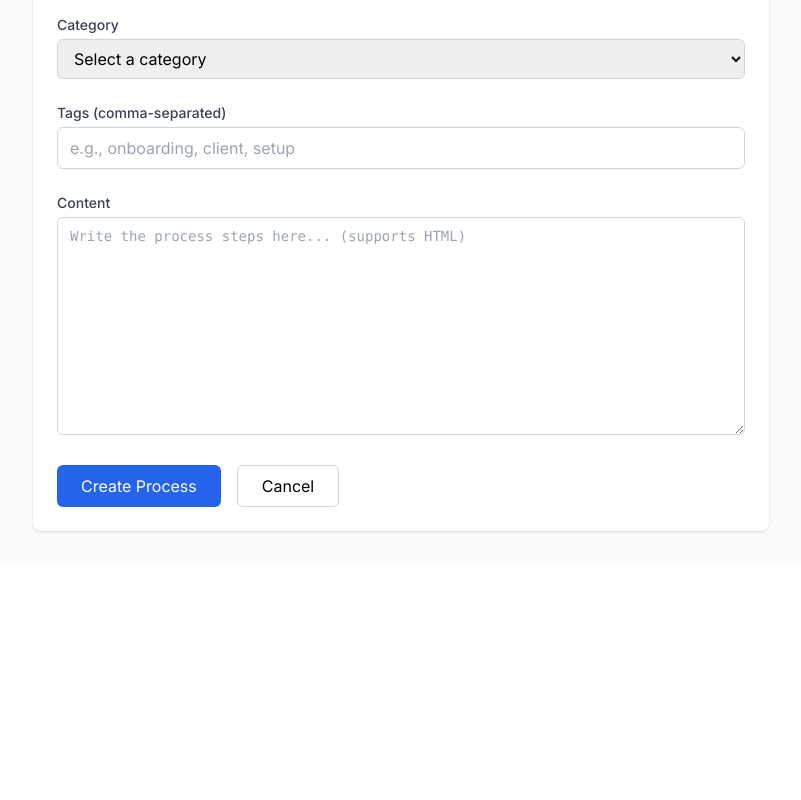
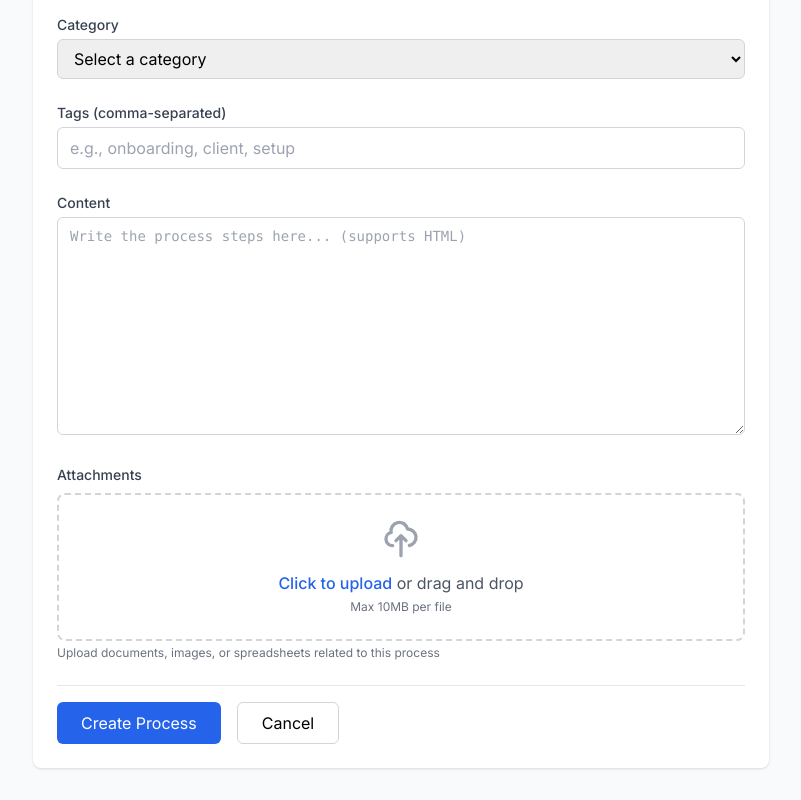
Before and after one commit to xclsv-bot/xclsv-processes-hub, a Next.js app in the folder apps/web/: page /processes/new in a window 1280 px wide. Shown: the part 408-1208 px from the top of the page, without its empty margins (239-1040 px from the left). Before the commit the page ends 971 px from the top, so only its background shows below. Built offline with nearby package versions, Linux system fonts and the light colour scheme.

Commit message:
Add file upload UI to new process page
- FileUpload component with drag-and-drop support
- Shows upload progress and file list
- Supports images, PDFs, docs, spreadsheets
- Max 10MB per file
- Attachments auto-appended to process content

```diff
--- a/apps/web/src/app/processes/new/page.tsx
+++ b/apps/web/src/app/processes/new/page.tsx
@@ -3,11 +3,22 @@
 import { useState } from 'react';
 import { useRouter } from 'next/navigation';
 import api from '@/lib/api';
+import { FileUpload } from '@/components/upload';
+
+interface UploadedFile {
+  id: string;
+  filename: string;
+  originalName: string;
+  mimeType: string;
+  size: number;
+  url: string;
+}
 
 export default function NewProcessPage() {
   const router = useRouter();
   const [isSubmitting, setIsSubmitting] = useState(false);
   const [error, setError] = useState('');
+  const [uploadedFiles, setUploadedFiles] = useState<UploadedFile[]>([]);
   const [formData, setFormData] = useState({
     title: '',
     description: '',
@@ -16,18 +27,38 @@ export default function NewProcessPage() {
     tags: '',
   });
 
+  const handleFileUpload = (file: UploadedFile) => {
+    setUploadedFiles((prev) => [...prev, file]);
+  };
+
+  const handleFileRemove = (fileId: string) => {
+    setUploadedFiles((prev) => prev.filter((f) => f.id !== fileId));
+  };
+
   const handleSubmit = async (e: React.FormEvent) => {
     e.preventDefault();
     setIsSubmitting(true);
     setError('');
 
     try {
+      // Build content with file references if any
+      let content = formData.content || '<p></p>';
+
+      // Append uploaded files as attachments section
+      if (uploadedFiles.length > 0) {
+        const attachmentsList = uploadedFiles
+          .map((f) => `<li><a href="${f.url}" target="_blank">${f.originalName}</a></li>`)
+          .join('\n');
+        content += `\n\n<h3>Attachments</h3>\n<ul>\n${attachmentsList}\n</ul>`;
+      }
+
       const payload = {
         title: formData.title,
         description: formData.description,
-        content: formData.content || '<p></p>',
+        content,
         category: formData.category || 'General',
         tags: formData.tags ? formData.tags.split(',').map(t => t.trim()) : [],
+        mediaIds: uploadedFiles.map((f) => f.id),
       };
 
       await api.post('/processes', payload);
@@ -132,7 +163,24 @@ export default function NewProcessPage() {
             />
           </div>
 
-          <div className="flex gap-4">
+          {/* File Upload Section */}
+          <div>
+            <label className="block text-sm font-medium text-gray-700 mb-2">
+              Attachments
+            </label>
+            <FileUpload
+              onUpload={handleFileUpload}
+              onRemove={handleFileRemove}
+              accept="image/*,.pdf,.doc,.docx,.xls,.xlsx,.ppt,.pptx,.txt,.csv"
+              maxSize={10}
+              multiple
+            />
+            <p className="mt-1 text-xs text-gray-500">
+              Upload documents, images, or spreadsheets related to this process
+            </p>
+          </div>
+
+          <div className="flex gap-4 pt-4 border-t">
             <button
               type="submit"
               disabled={isSubmitting}
--- /dev/null
+++ b/apps/web/src/components/upload/FileUpload.tsx
@@ -0,0 +1,203 @@
+'use client';
+
+import { useState, useRef } from 'react';
+import api from '@/lib/api';
+
+interface UploadedFile {
+  id: string;
+  filename: string;
+  originalName: string;
+  mimeType: string;
+  size: number;
+  url: string;
+}
+
+interface FileUploadProps {
+  processId?: string;
+  onUpload?: (file: UploadedFile) => void;
+  onRemove?: (fileId: string) => void;
+  accept?: string;
+  maxSize?: number; // in MB
+  multiple?: boolean;
+}
+
+export function FileUpload({
+  processId,
+  onUpload,
+  onRemove,
+  accept = 'image/*,.pdf,.doc,.docx,.xls,.xlsx',
+  maxSize = 10,
+  multiple = true,
+}: FileUploadProps) {
+  const [files, setFiles] = useState<UploadedFile[]>([]);
+  const [uploading, setUploading] = useState(false);
+  const [error, setError] = useState<string | null>(null);
+  const [dragOver, setDragOver] = useState(false);
+  const inputRef = useRef<HTMLInputElement>(null);
+
+  const handleFiles = async (fileList: FileList | null) => {
+    if (!fileList || fileList.length === 0) return;
+
+    setError(null);
+    setUploading(true);
+
+    const uploadPromises = Array.from(fileList).map(async (file) => {
+      // Validate size
+      if (file.size > maxSize * 1024 * 1024) {
+        throw new Error(`${file.name} exceeds ${maxSize}MB limit`);
+      }
+
+      const formData = new FormData();
+      formData.append('file', file);
+      if (processId) {
+        formData.append('processId', processId);
+      }
+
+      try {
+        const { data } = await api.post('/media/upload', formData, {
+          headers: { 'Content-Type': 'multipart/form-data' },
+        });
+        return data.data as UploadedFile;
+      } catch (err: any) {
+        throw new Error(`Failed to upload ${file.name}: ${err.response?.data?.message || err.message}`);
+      }
+    });
+
+    try {
+      const uploaded = await Promise.all(uploadPromises);
+      setFiles((prev) => [...prev, ...uploaded]);
+      uploaded.forEach((f) => onUpload?.(f));
+    } catch (err: any) {
+      setError(err.message);
+    } finally {
+      setUploading(false);
+      if (inputRef.current) inputRef.current.value = '';
+    }
+  };
+
+  const handleRemove = async (fileId: string) => {
+    try {
+      await api.delete(`/media/${fileId}`);
+      setFiles((prev) => prev.filter((f) => f.id !== fileId));
+      onRemove?.(fileId);
+    } catch (err: any) {
+      setError(`Failed to remove file: ${err.response?.data?.message || err.message}`);
+    }
+  };
+
+  const formatSize = (bytes: number) => {
+    if (bytes < 1024) return `${bytes} B`;
+    if (bytes < 1024 * 1024) return `${(bytes / 1024).toFixed(1)} KB`;
+    return `${(bytes / (1024 * 1024)).toFixed(1)} MB`;
+  };
+
+  return (
+    <div className="space-y-4">
+      {/* Drop Zone */}
+      <div
+        className={`border-2 border-dashed rounded-lg p-6 text-center transition-colors ${
+          dragOver
+            ? 'border-blue-500 bg-blue-50'
+            : 'border-gray-300 hover:border-gray-400'
+        }`}
+        onDragOver={(e) => {
+          e.preventDefault();
+          setDragOver(true);
+        }}
+        onDragLeave={() => setDragOver(false)}
+        onDrop={(e) => {
+          e.preventDefault();
+          setDragOver(false);
+          handleFiles(e.dataTransfer.files);
+        }}
+      >
+        <input
+          ref={inputRef}
+          type="file"
+          accept={accept}
+          multiple={multiple}
+          onChange={(e) => handleFiles(e.target.files)}
+          className="hidden"
+          id="file-upload"
+        />
+        <label
+          htmlFor="file-upload"
+          className="cursor-pointer flex flex-col items-center"
+        >
+          <svg
+            className="w-10 h-10 text-gray-400 mb-3"
+            fill="none"
+            viewBox="0 0 24 24"
+            stroke="currentColor"
+          >
+            <path
+              strokeLinecap="round"
+              strokeLinejoin="round"
+              strokeWidth={2}
+              d="M7 16a4 4 0 01-.88-7.903A5 5 0 1115.9 6L16 6a5 5 0 011 9.9M15 13l-3-3m0 0l-3 3m3-3v12"
+            />
+          </svg>
+          <span className="text-gray-600">
+            {uploading ? (
+              'Uploading...'
+            ) : (
+              <>
+                <span className="text-blue-600 font-medium">Click to upload</span> or drag and drop
+              </>
+            )}
+          </span>
+          <span className="text-xs text-gray-500 mt-1">
+            Max {maxSize}MB per file
+          </span>
+        </label>
+      </div>
+
+      {/* Error */}
+      {error && (
+        <div className="bg-red-50 border border-red-200 text-red-700 px-3 py-2 rounded text-sm">
+          {error}
+        </div>
+      )}
+
+      {/* File List */}
+      {files.length > 0 && (
+        <ul className="divide-y divide-gray-200 border border-gray-200 rounded-lg">
+          {files.map((file) => (
+            <li key={file.id} className="flex items-center justify-between p-3">
+              <div className="flex items-center gap-3 min-w-0">
+                {/* Icon based on type */}
+                {file.mimeType.startsWith('image/') ? (
+                  <img
+                    src={file.url}
+                    alt={file.originalName}
+                    className="w-10 h-10 rounded object-cover"
+                  />
+                ) : (
+                  <div className="w-10 h-10 bg-gray-100 rounded flex items-center justify-center">
+                    <svg className="w-5 h-5 text-gray-500" fill="none" viewBox="0 0 24 24" stroke="currentColor">
+                      <path strokeLinecap="round" strokeLinejoin="round" strokeWidth={2} d="M9 12h6m-6 4h6m2 5H7a2 2 0 01-2-2V5a2 2 0 012-2h5.586a1 1 0 01.707.293l5.414 5.414a1 1 0 01.293.707V19a2 2 0 01-2 2z" />
+                    </svg>
+                  </div>
+                )}
+                <div className="min-w-0">
+                  <p className="text-sm font-medium text-gray-900 truncate">
+                    {file.originalName}
+                  </p>
+                  <p className="text-xs text-gray-500">{formatSize(file.size)}</p>
+                </div>
+              </div>
+              <button
+                onClick={() => handleRemove(file.id)}
+                className="text-gray-400 hover:text-red-600 p-1"
+              >
+                <svg className="w-5 h-5" fill="none" viewBox="0 0 24 24" stroke="currentColor">
+                  <path strokeLinecap="round" strokeLinejoin="round" strokeWidth={2} d="M19 7l-.867 12.142A2 2 0 0116.138 21H7.862a2 2 0 01-1.995-1.858L5 7m5 4v6m4-6v6m1-10V4a1 1 0 00-1-1h-4a1 1 0 00-1 1v3M4 7h16" />
+                </svg>
+              </button>
+            </li>
+          ))}
+        </ul>
+      )}
+    </div>
+  );
+}
--- /dev/null
+++ b/apps/web/src/components/upload/index.ts
@@ -0,0 +1 @@
+export { FileUpload } from './FileUpload';
```
